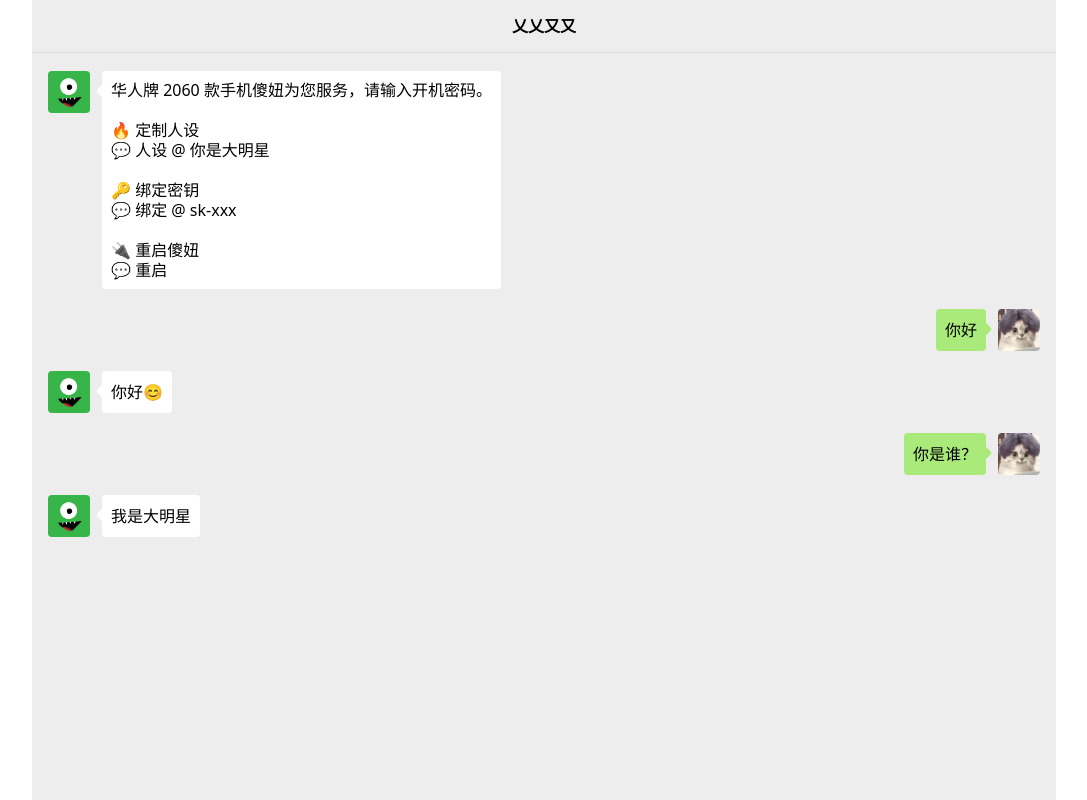
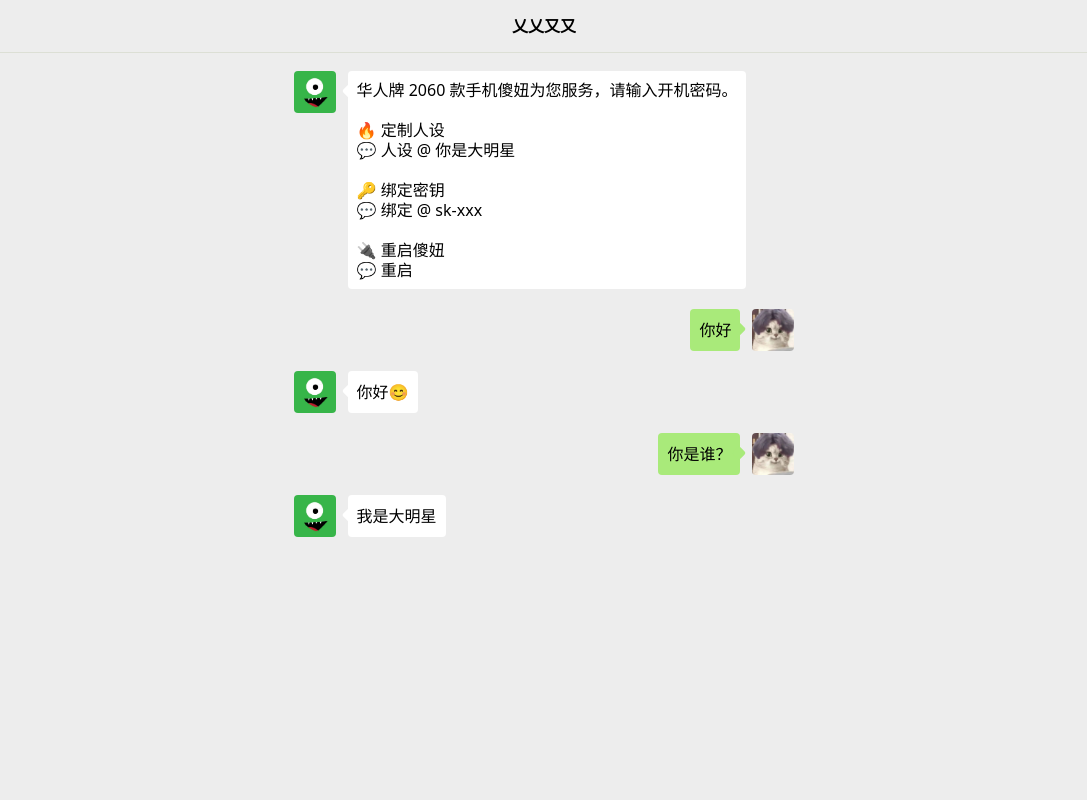
Before and after one commit to idootop/wechat-gpt-web, a React (Vite) app: page / in a window 1280 px wide. Shown: the whole page, without its empty margins (96-1183 px from the left). Built offline with nearby package versions, Linux system fonts and the light colour scheme; some icons are missing.

Commit message:
feat: 抽离聊天页面全局状态

```diff
--- a/src/pages/Bubble/index.tsx
+++ b/src/pages/Bubble/index.tsx
@@ -3,10 +3,7 @@ import './style.css';
 import { Column, Expand, Row } from '@/components/Flex';
 import { Text } from '@/components/Text';
 
-export interface Msg {
-  type: 'user' | 'bot';
-  text: string;
-}
+import { Msg } from '../store';
 
 export const MsgBubble = (props: Msg) => {
   const { type, text } = props;
--- a/src/pages/index.tsx
+++ b/src/pages/index.tsx
@@ -1,59 +1,13 @@
-import { useState } from 'react';
+import { Box } from '@/components/Box';
+import { Column, Expand, Row } from '@/components/Flex';
 
-import { Box } from '@/components/Box';
-import { Column, Row } from '@/components/Flex';
-// import { http } from '@/services/http';
-// import { envs } from '@/utils/env';
-import { isEmpty } from '@/utils/is';
-
-import { Msg, MsgBubble } from './Bubble';
+import { MsgBubble } from './Bubble';
 import { Header } from './Header';
+import { useAppStore } from './store';
 import { WeixinDialog } from './WeixinDiaog';
 
-const kHelp = `
-华人牌 2060 款手机傻妞为您服务，请输入开机密码。
-
-🔥 定制人设
-💬 人设 @ 你是大明星
-
-🔑 绑定密钥
-💬 绑定 @ sk-xxx
-
-🔌 重启傻妞
-💬 重启
-`.trim();
-
 export const App = () => {
-  const [asking, setAsking] = useState(false);
-  const [msgs, setMsgs] = useState<Msg[]>([
-    { type: 'bot', text: kHelp },
-    { type: 'user', text: '你好' },
-    { type: 'bot', text: '你好😊' },
-    { type: 'user', text: '你是谁？' },
-    { type: 'bot', text: '我是大明星' },
-  ]);
-
-  const addMsg = (text: string, type: 'bot' | 'user' = 'user') => {
-    setMsgs([
-      ...msgs,
-      {
-        type,
-        text,
-      },
-    ]);
-  };
-
-  const _askBot = async (question: string) => {
-    if (asking) return;
-    setAsking(true);
-    const reply = '复读机：' + question;
-    // await http.post(envs.kAPI, {
-    //   userId: 'test',
-    //   question: '你好，你是谁',
-    // });
-    addMsg(isEmpty(reply) ? "喵呜 ฅ'ω'ฅ" : reply!, 'bot');
-    setAsking(false);
-  };
+  const { msgs } = useAppStore();
 
   return (
     <>
@@ -64,18 +18,15 @@ export const App = () => {
         justifyContent="center"
         background="#fff"
       >
-        <Column
-          maxWidth="1024px"
-          width="100%"
-          height="100vh"
-          background="#ededed"
-        >
+        <Column width="100%" height="100vh" background="#ededed">
           <Header />
-          <Box height="8px" />
-          {msgs.map((msg, idx) => {
-            return <MsgBubble key={idx + msg.text} {...msg} />;
-          })}
-          <Box height="8px" />
+          <Expand flexDirection="column">
+            <Box height="8px" />
+            {msgs.map((msg, idx) => {
+              return <MsgBubble key={idx + msg.text} {...msg} />;
+            })}
+            <Box height="8px" />
+          </Expand>
         </Column>
       </Row>
     </>
--- /dev/null
+++ b/src/pages/store.ts
@@ -0,0 +1,81 @@
+// import { http } from '@/services/http';
+import { useProvider, useStore } from '@/services/store/useStore';
+// import { envs } from '@/utils/env';
+import { isNotEmpty } from '@/utils/is';
+
+const kAppStore = 'kAppStore';
+const kHelp = `
+华人牌 2060 款手机傻妞为您服务，请输入开机密码。
+
+🔥 定制人设
+💬 人设 @ 你是大明星
+
+🔑 绑定密钥
+💬 绑定 @ sk-xxx
+
+🔌 重启傻妞
+💬 重启
+`.trim();
+
+export interface Msg {
+  type: 'user' | 'bot';
+  text: string;
+}
+
+interface AppSore {
+  asking: boolean;
+  msgs: Msg[];
+}
+
+export const useAppStore = () => {
+  useProvider<AppSore>(kAppStore, {
+    asking: false,
+    msgs: [
+      { type: 'bot', text: kHelp },
+      { type: 'user', text: '你好' },
+      { type: 'bot', text: '你好😊' },
+      { type: 'user', text: '你是谁？' },
+      { type: 'bot', text: '我是大明星' },
+    ],
+  });
+
+  const [store, setStore] = useStore<AppSore>(kAppStore);
+  const { asking, msgs } = store;
+
+  const addMsg = (text: string, type: 'bot' | 'user' = 'user') => {
+    setStore({
+      ...store,
+      msgs: [
+        ...msgs,
+        {
+          type,
+          text,
+        },
+      ],
+    });
+  };
+
+  const askBot = async (question: string) => {
+    if (asking) return;
+    setStore({
+      ...store,
+      asking: true,
+    });
+    const reply = '复读机：' + question;
+    // await http.post(envs.kAPI, {
+    //   userId: 'test',
+    //   question: '你好，你是谁',
+    // });
+    addMsg(isNotEmpty(reply) ? reply : "喵呜 ฅ'ω'ฅ", 'bot');
+    setStore({
+      ...store,
+      asking: false,
+    });
+  };
+
+  return {
+    asking,
+    msgs,
+    askBot,
+  };
+};
```
Also changed, not shown: src/pages/Footer.tsx (added, +25 -0 lines).
